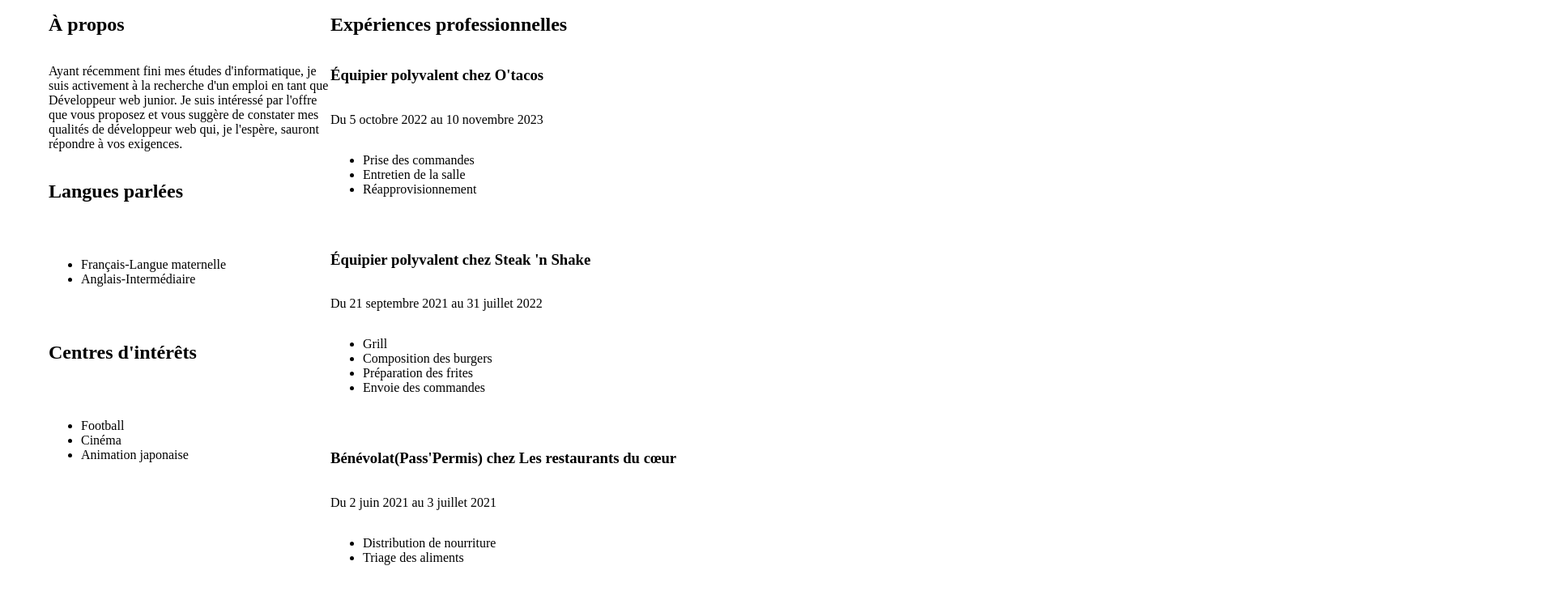
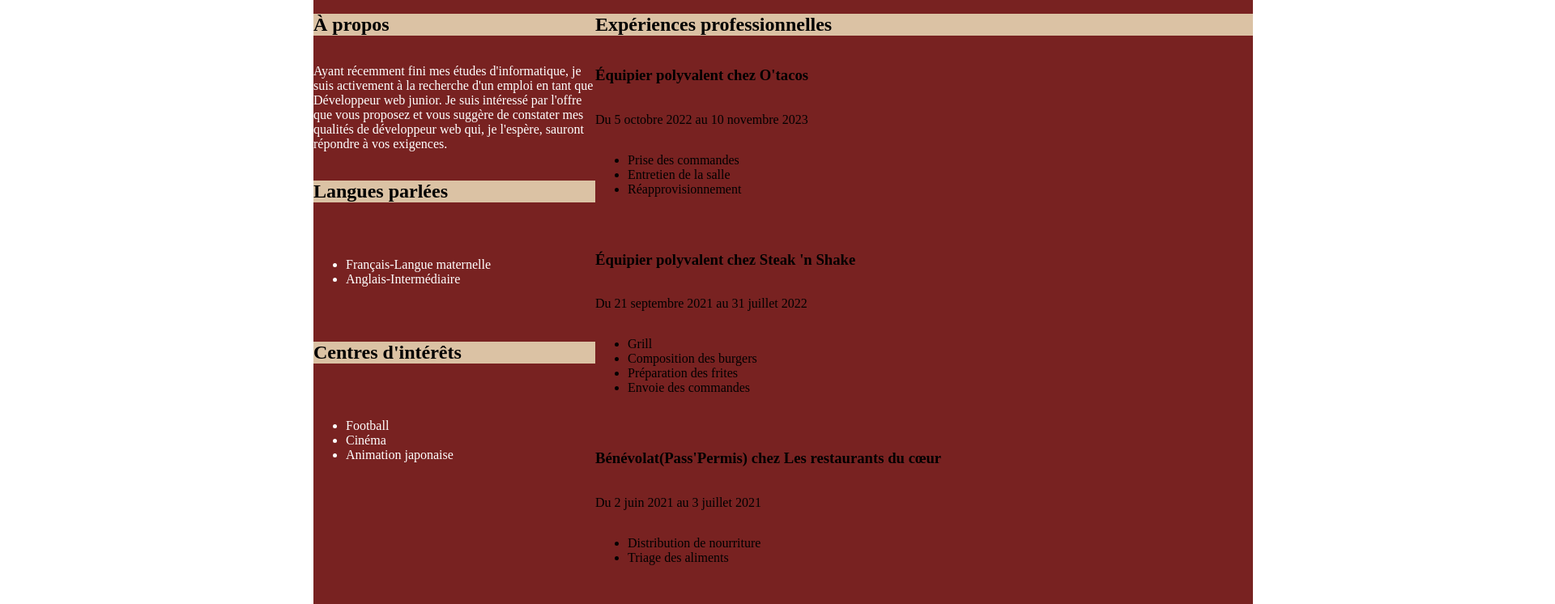
Before and after one commit to JCthedevelop3r/Devoir_CV, a plain HTML site: page index.html in a window 1280 px wide. Shown: the part 173-919 px from the top of the page at 81% size, 1920 px wide, since content can reach past the window. Drawn offline with Linux system fonts and the light colour scheme.

Commit message:
Add colors 1

```diff
--- a/assets/css/style.css
+++ b/assets/css/style.css
@@ -2,6 +2,7 @@ body{
     display: block;
     width: 1160px;
     margin: auto;
+    padding: 0 387px 0 387px;
 }
 
 #section-header-1{
@@ -9,18 +10,21 @@ body{
     flex-direction: column;
     flex-wrap: wrap;
     align-content: center;
+    background-color: #782221;
 }
 
 #section-header-2{
     display: flex;
     flex-direction: row;
     justify-content: space-around;
+    background-color: #2c1d27;
 }
 
 #article-1{
     display: flex;
     flex-direction: column;
     flex-basis: 30%;
+
 }
 
 #article-2{
@@ -32,9 +36,26 @@ body{
 main{
     display: flex;
     flex-direction: row;
+    background-color: #782221;
 }
 
 footer{
     display: flex;
     justify-content: center;
+    background-color: #782221;
 }
+
+h2{
+    background-color: #dbc2a4;
+}
+
+#p-1-article-1{
+    color: white;
+}
+
+#ul-1-article-1{
+    color: white;
+}
+#ul-2-article-1{
+    color: white;
+}
--- a/index.html
+++ b/index.html
@@ -25,19 +25,19 @@
     <main>
         <article id="article-1">
             <h2>À propos</h2>
-            <p>Ayant récemment fini mes études d'informatique, je suis activement à la recherche d'un emploi en tant que Développeur web junior.
+            <p id="p-1-article-1">Ayant récemment fini mes études d'informatique, je suis activement à la recherche d'un emploi en tant que Développeur web junior.
                 Je suis intéressé par l'offre que vous proposez et vous suggère de constater mes qualités de développeur web qui, je l'espère, sauront répondre à vos exigences.
             </p>
             <h2>Langues parlées</h2>
             <p>
-                <ul>
+                <ul id="ul-1-article-1">
                     <li>Français-Langue maternelle</li>
                     <li>Anglais-Intermédiaire</li>
                 </ul>
             </p>
             <h2>Centres d'intérêts</h2>
             <p>
-                <ul>
+                <ul id="ul-2-article-1">
                     <li>Football</li>
                     <li>Cinéma</li>
                     <li>Animation japonaise</li>
```
